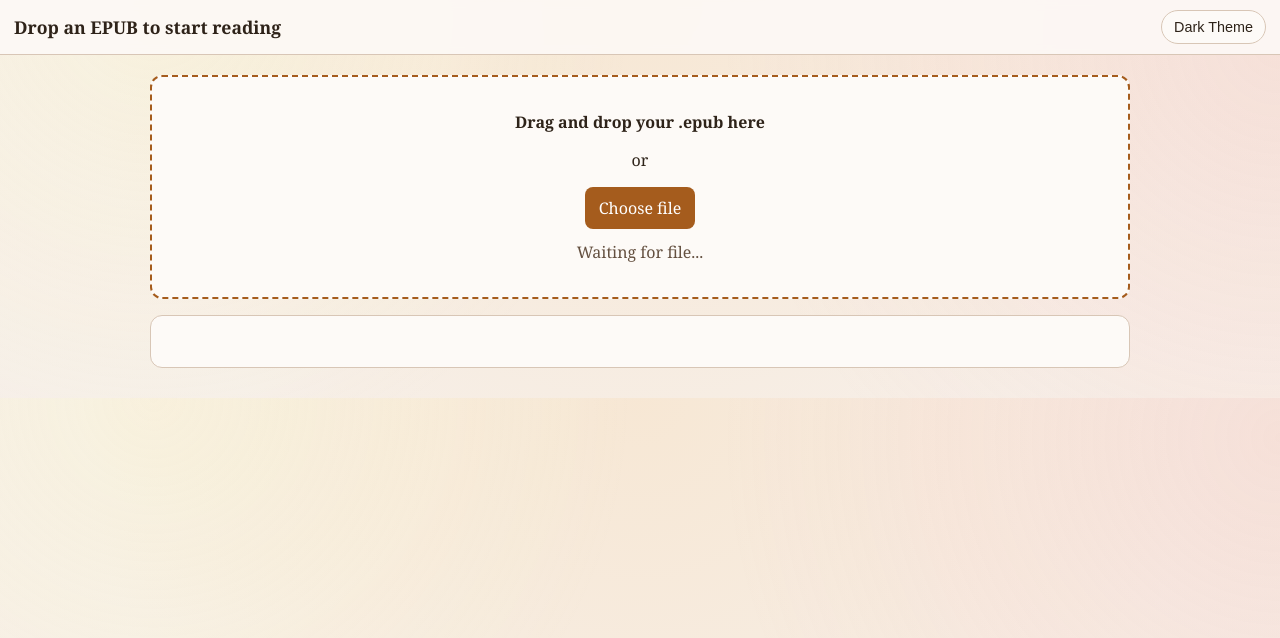
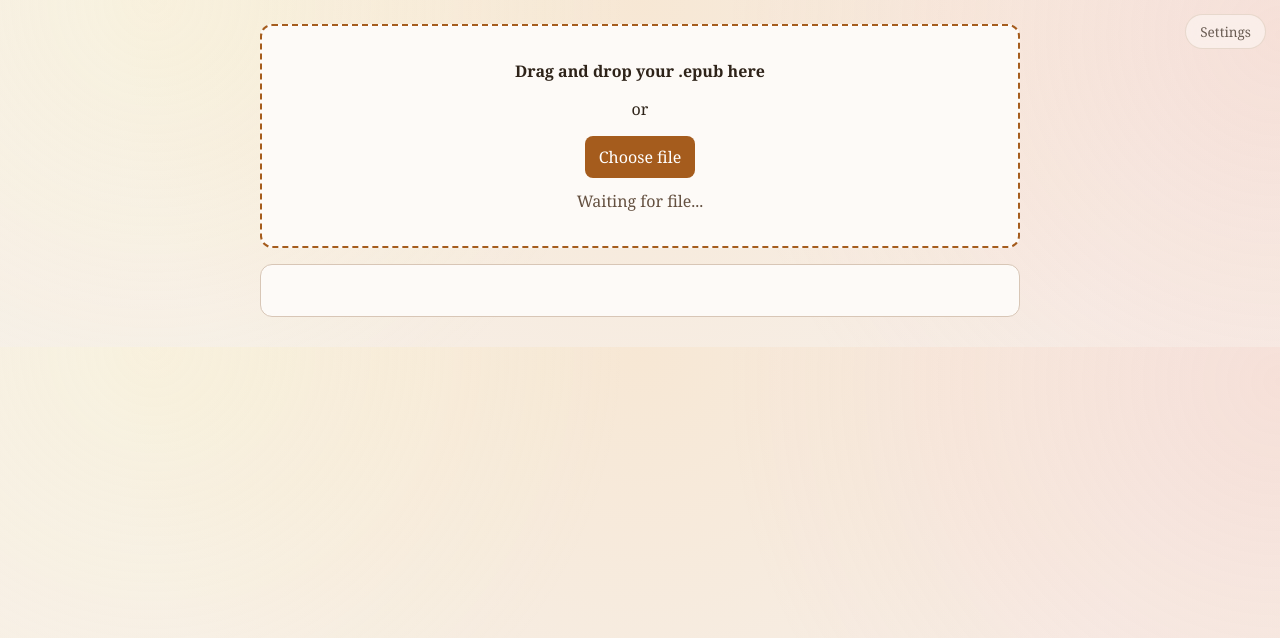
Before and after one commit to Sustromming/book-reader, a Flask app: page / in a window 1280 px wide. Shown: the top 638 px of the page. Run offline with Flask 3, Linux system fonts and the light colour scheme.

Commit message:
Width + Size + Fonts

```diff
--- a/static/app.js
+++ b/static/app.js
@@ -2,10 +2,27 @@ const dropzone = document.getElementById('dropzone');
 const input = document.getElementById('epub-input');
 const statusEl = document.getElementById('status');
 const reader = document.getElementById('reader');
-const titleEl = document.getElementById('book-title');
 const themeToggle = document.getElementById('theme-toggle');
+const fontFamilySelect = document.getElementById('font-family');
+const fontSizeInput = document.getElementById('font-size');
+const fontSizeValue = document.getElementById('font-size-value');
+const readerWidthInput = document.getElementById('reader-width');
+const readerWidthValue = document.getElementById('reader-width-value');
+const settingsDialog = document.getElementById('settings-dialog');
+const settingsOpenBtn = document.getElementById('settings-open');
 
+const BASE_TITLE = 'EPUB Reader';
 const THEME_KEY = 'epub_reader_theme';
+const FONT_KEY = 'epub_reader_font';
+const SIZE_KEY = 'epub_reader_size';
+const WIDTH_KEY = 'epub_reader_width';
+const FONT_OPTIONS = new Set(['serif', 'sans', 'mono']);
+const SIZE_MIN = 10;
+const SIZE_MAX = 26;
+const SIZE_DEFAULT = 17;
+const WIDTH_MIN = 520;
+const WIDTH_MAX = 1100;
+const WIDTH_DEFAULT = 760;
 let baseHue = 28;
 let rafLocked = false;
 
@@ -47,6 +64,41 @@ function initTheme() {
   setTheme(saved || (prefersDark ? 'dark' : 'light'));
 }
 
+function setFontFamily(font) {
+  const resolved = FONT_OPTIONS.has(font) ? font : 'serif';
+  document.documentElement.setAttribute('data-font', resolved);
+  localStorage.setItem(FONT_KEY, resolved);
+  fontFamilySelect.value = resolved;
+}
+
+function setFontSize(size) {
+  const parsed = Number.parseInt(size, 10);
+  const resolved = Number.isFinite(parsed)
+    ? Math.min(SIZE_MAX, Math.max(SIZE_MIN, parsed))
+    : SIZE_DEFAULT;
+  document.documentElement.style.setProperty('--reader-font-size', `${resolved}px`);
+  localStorage.setItem(SIZE_KEY, String(resolved));
+  fontSizeInput.value = String(resolved);
+  fontSizeValue.textContent = `${resolved}px`;
+}
+
+function setReaderWidth(width) {
+  const parsed = Number.parseInt(width, 10);
+  const resolved = Number.isFinite(parsed)
+    ? Math.min(WIDTH_MAX, Math.max(WIDTH_MIN, parsed))
+    : WIDTH_DEFAULT;
+  document.documentElement.style.setProperty('--reader-max-width', `${resolved}px`);
+  localStorage.setItem(WIDTH_KEY, String(resolved));
+  readerWidthInput.value = String(resolved);
+  readerWidthValue.textContent = `${resolved}px`;
+}
+
+function initReaderPrefs() {
+  setFontFamily(localStorage.getItem(FONT_KEY) || 'serif');
+  setFontSize(localStorage.getItem(SIZE_KEY) || SIZE_DEFAULT);
+  setReaderWidth(localStorage.getItem(WIDTH_KEY) || WIDTH_DEFAULT);
+}
+
 function setStatus(text) {
   statusEl.textContent = text;
 }
@@ -71,12 +123,12 @@ async function uploadFile(file) {
       throw new Error(payload.error || 'Upload failed.');
     }
 
-    titleEl.textContent = payload.title || file.name;
+    document.title = payload.title ? `${payload.title} - ${BASE_TITLE}` : BASE_TITLE;
     reader.innerHTML = payload.html;
     baseHue = hashToHue(payload.title || file.name);
     updateAdaptiveHue();
     setStatus('Loaded. Scroll to read.');
-    window.scrollTo({ top: reader.offsetTop - 70, behavior: 'smooth' });
+    window.scrollTo({ top: reader.offsetTop - 16, behavior: 'smooth' });
   } catch (err) {
     setStatus(err.message);
   }
@@ -110,6 +162,33 @@ themeToggle.addEventListener('click', () => {
   setTheme(current === 'dark' ? 'light' : 'dark');
 });
 
+fontFamilySelect.addEventListener('change', () => {
+  setFontFamily(fontFamilySelect.value);
+});
+
+fontSizeInput.addEventListener('input', () => {
+  setFontSize(fontSizeInput.value);
+});
+
+readerWidthInput.addEventListener('input', () => {
+  setReaderWidth(readerWidthInput.value);
+});
+
+settingsOpenBtn.addEventListener('click', () => {
+  if (typeof settingsDialog.showModal === 'function') {
+    settingsDialog.showModal();
+  } else {
+    settingsDialog.setAttribute('open', '');
+  }
+});
+
+settingsDialog.addEventListener('click', (evt) => {
+  if (evt.target === settingsDialog) {
+    settingsDialog.close();
+  }
+});
+
 window.addEventListener('scroll', updateAdaptiveHue, { passive: true });
 initTheme();
+initReaderPrefs();
 setHue(baseHue);
--- a/static/styles.css
+++ b/static/styles.css
@@ -10,7 +10,17 @@
   --glow-a: hsl(calc(var(--hue) + 30) 95% 85% / 0.2);
   --glow-b: hsl(calc(var(--hue) - 20) 82% 75% / 0.18);
   --bg-top: hsl(calc(var(--hue) + 5) 68% 90%);
+  --font-serif: Georgia, "Times New Roman", serif;
+  --font-sans: system-ui, -apple-system, "Segoe UI", Roboto, sans-serif;
+  --font-mono: ui-monospace, "SF Mono", Consolas, "Liberation Mono", monospace;
+  --reader-font-family: var(--font-serif);
+  --reader-font-size: clamp(17px, 1.4vw, 20px);
+  --reader-max-width: 760px;
 }
+
+:root[data-font="serif"] { --reader-font-family: var(--font-serif); }
+:root[data-font="sans"]  { --reader-font-family: var(--font-sans); }
+:root[data-font="mono"]  { --reader-font-family: var(--font-mono); }
 
 :root[data-theme="dark"] {
   --bg: hsl(var(--hue) 36% 10%);
@@ -38,39 +48,126 @@ body {
   transition: color 180ms ease, background 300ms ease;
 }
 
-.topbar {
-  position: sticky;
-  top: 0;
-  z-index: 2;
+.settings-fab {
+  position: fixed;
+  top: 14px;
+  right: 14px;
+  z-index: 3;
+  border: 1px solid color-mix(in hsl, var(--line) 70%, transparent);
+  border-radius: 999px;
+  background: color-mix(in hsl, var(--panel) 75%, transparent);
+  color: var(--ink);
+  padding: 7px 14px;
+  font-size: 0.85rem;
+  font-family: inherit;
+  cursor: pointer;
+  backdrop-filter: blur(6px);
+  opacity: 0.7;
+  transition: opacity 150ms ease, background 200ms ease;
+}
+
+.settings-fab:hover,
+.settings-fab:focus-visible {
+  opacity: 1;
+}
+
+.settings-dialog {
+  border: 1px solid var(--line);
+  border-radius: 14px;
+  background: var(--panel);
+  color: var(--ink);
+  padding: 18px 20px;
+  width: min(420px, 92vw);
+  box-shadow: 0 20px 60px rgb(0 0 0 / 0.25);
+}
+
+.settings-dialog::backdrop {
+  background: rgb(0 0 0 / 0.45);
+  backdrop-filter: blur(2px);
+}
+
+.settings-form {
+  display: grid;
+  gap: 14px;
+}
+
+.settings-header {
+  display: flex;
+  align-items: center;
+  justify-content: space-between;
+}
+
+.settings-header h2 {
+  margin: 0;
+  font-size: 1.05rem;
+  font-weight: 600;
+}
+
+.settings-close {
+  border: none;
+  background: transparent;
+  color: var(--ink);
+  font-size: 1.4rem;
+  line-height: 1;
+  cursor: pointer;
+  padding: 2px 8px;
+  opacity: 0.6;
+}
+
+.settings-close:hover {
+  opacity: 1;
+}
+
+.setting-row {
   display: flex;
   align-items: center;
   justify-content: space-between;
   gap: 12px;
-  background: color-mix(in hsl, var(--panel) 86%, transparent);
-  border-bottom: 1px solid var(--line);
-  backdrop-filter: blur(4px);
-  padding: 10px 14px;
 }
 
-.topbar h1 {
-  margin: 0;
-  font-size: 1.1rem;
-  font-weight: 600;
+.setting-row > span,
+.setting-row > label {
+  font-size: 0.95rem;
 }
 
-.theme-toggle {
+.size-control {
+  display: flex;
+  align-items: center;
+  gap: 10px;
+  flex: 1;
+  justify-content: flex-end;
+}
+
+.size-control input[type="range"] {
+  flex: 1;
+  max-width: 180px;
+  accent-color: var(--accent);
+}
+
+.size-value {
+  min-width: 3.5ch;
+  text-align: right;
+  font-variant-numeric: tabular-nums;
+  font-size: 0.9rem;
+  color: var(--status);
+}
+
+.control {
   border: 1px solid var(--line);
   border-radius: 999px;
   background: var(--panel);
   color: var(--ink);
-  padding: 8px 12px;
+  padding: 7px 12px;
   font-size: 0.9rem;
   cursor: pointer;
+  font-family: inherit;
+  appearance: none;
+  -webkit-appearance: none;
 }
 
 .layout {
-  width: min(980px, 95vw);
-  margin: 20px auto 30px;
+  width: min(var(--reader-max-width), 95vw);
+  margin: 24px auto 30px;
   display: grid;
   gap: 16px;
 }
@@ -112,7 +209,8 @@ body {
   border-radius: 12px;
   padding: clamp(16px, 2vw, 28px);
   line-height: 1.7;
-  font-size: clamp(17px, 1.4vw, 20px);
+  font-family: var(--reader-font-family);
+  font-size: var(--reader-font-size);
   overflow-wrap: break-word;
 }
 
@@ -130,12 +228,13 @@ body {
     width: 96vw;
   }
 
-  .topbar h1 {
-    font-size: 1rem;
+  .settings-fab,
+  .control {
+    padding: 6px 10px;
+    font-size: 0.85rem;
   }
 
-  .theme-toggle {
-    padding: 7px 10px;
-    font-size: 0.85rem;
+  .size-control input[type="range"] {
+    max-width: 140px;
   }
 }
--- a/templates/index.html
+++ b/templates/index.html
@@ -7,12 +7,48 @@
   <link rel="stylesheet" href="/static/styles.css" />
 </head>
 <body>
-  <header class="topbar">
-    <h1 id="book-title">Drop an EPUB to start reading</h1>
-    <button id="theme-toggle" class="theme-toggle" type="button" aria-label="Toggle theme">
-      Dark Theme
-    </button>
-  </header>
+  <button id="settings-open" class="settings-fab" type="button" aria-label="Open settings" aria-haspopup="dialog">
+    Settings
+  </button>
+
+  <dialog id="settings-dialog" class="settings-dialog" aria-labelledby="settings-title">
+    <form method="dialog" class="settings-form">
+      <div class="settings-header">
+        <h2 id="settings-title">Settings</h2>
+        <button id="settings-close" class="settings-close" type="submit" aria-label="Close settings">&times;</button>
+      </div>
+
+      <div class="setting-row">
+        <span>Theme</span>
+        <button id="theme-toggle" class="control" type="button" aria-label="Toggle theme">Dark Theme</button>
+      </div>
+
+      <div class="setting-row">
+        <label for="font-family">Font</label>
+        <select id="font-family" class="control">
+          <option value="serif">Serif</option>
+          <option value="sans">Sans</option>
+          <option value="mono">Mono</option>
+        </select>
+      </div>
+
+      <div class="setting-row">
+        <label for="font-size">Size</label>
+        <div class="size-control">
+          <input id="font-size" type="range" min="10" max="26" step="1" />
+          <span id="font-size-value" class="size-value">17px</span>
+        </div>
+      </div>
+
+      <div class="setting-row">
+        <label for="reader-width">Width</label>
+        <div class="size-control">
+          <input id="reader-width" type="range" min="520" max="1100" step="10" />
+          <span id="reader-width-value" class="size-value">760px</span>
+        </div>
+      </div>
+    </form>
+  </dialog>
 
   <main class="layout">
     <section id="dropzone" class="dropzone" aria-label="EPUB upload area">
```
